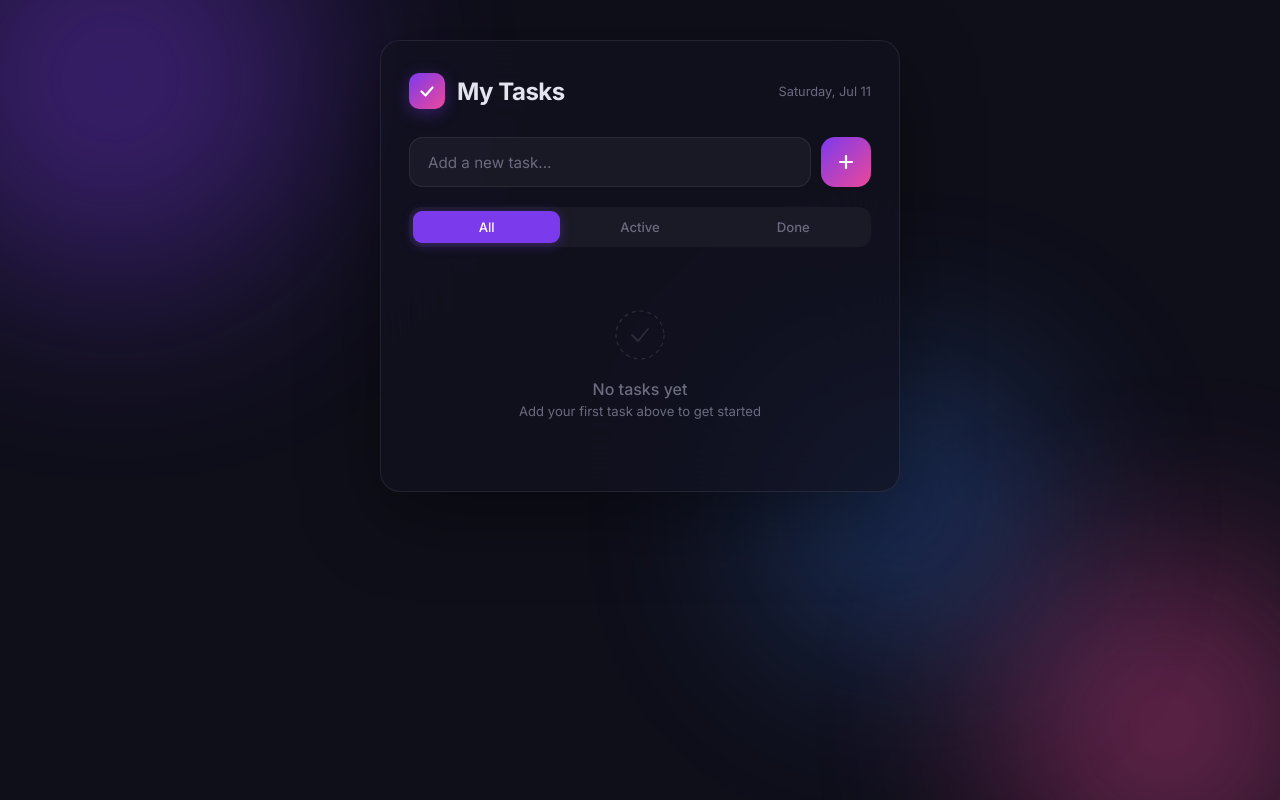
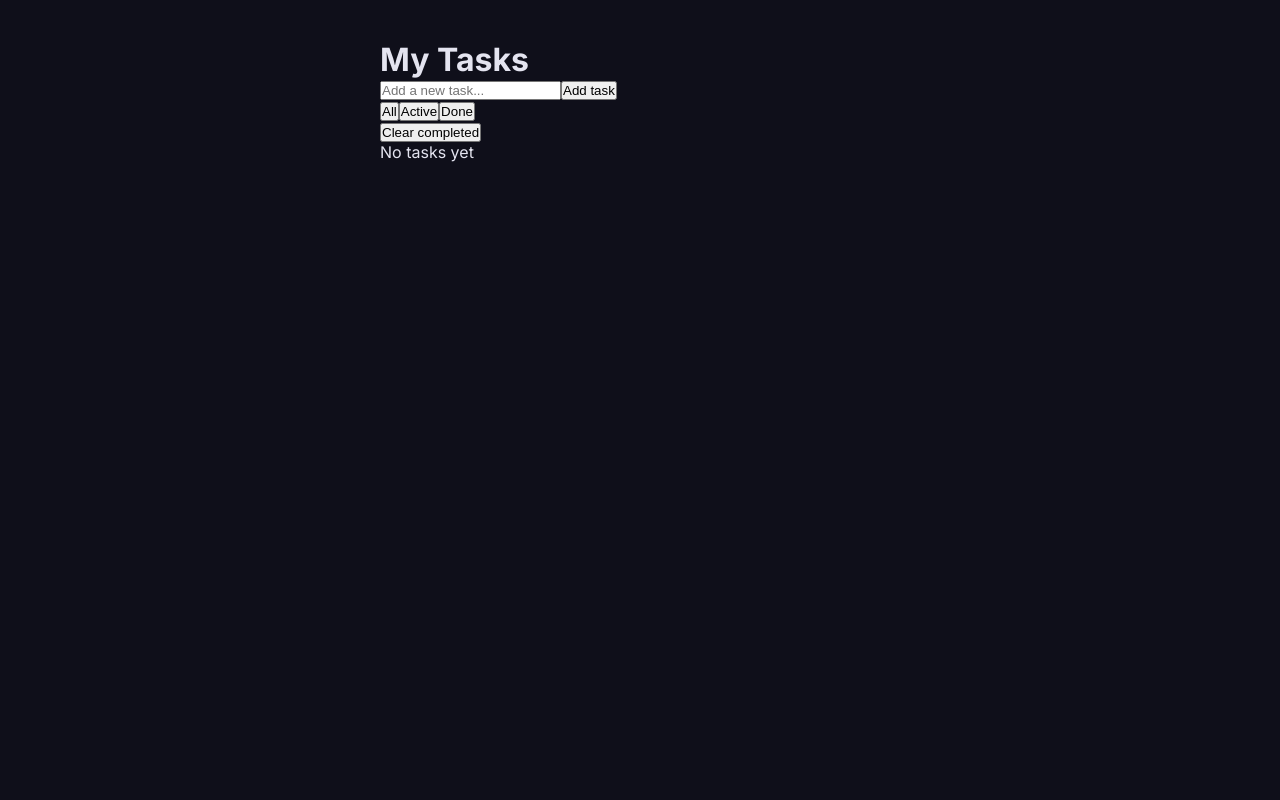
Before and after one commit to charkhaniakash/React-test, a React (Vite) app: page / in a window 1280 px wide. Built offline with nearby package versions, Linux system fonts and the light colour scheme.

Commit message:
FIx the issue in the TodoItem componet
Automated implementation by Forge Engine.

Files changed: 1

Forge-Work-Item: 94e44ad4-af06-4f7b-9f48-d1390299945e
Forge-Execution: 32d0215d-90d9-47dc-80a7-03d8ec62b6d2

```diff
--- a/src/App.jsx
+++ b/src/App.jsx
@@ -1,125 +1,74 @@
-import { useState, useEffect, useRef } from 'react'
-import { loadTodos, saveTodos, generateId } from './utils/storage'
-import { LogoIcon, PlusIcon } from './components/Icons'
-import TodoItem from './components/TodoItem'
-import EmptyState from './components/EmptyState'
-import FilterBar from './components/FilterBar'
-import './App.css'
+import React, { useState, useEffect } from 'react';
 
-export default function App() {
-  const [todos, setTodos] = useState(loadTodos)
-  const [input, setInput] = useState('')
-  const [filter, setFilter] = useState('all')
-  const inputRef = useRef(null)
+function App() {
+  const [todos, setTodos] = useState(() => {
+    const storedTodos = localStorage.getItem('todos');
+    return storedTodos ? JSON.parse(storedTodos) : [];
+  });
+  const [newTodo, setNewTodo] = useState('');
+  const [filter, setFilter] = useState('all');
 
   useEffect(() => {
-    saveTodos(todos)
-  }, [todos])
+    localStorage.setItem('todos', JSON.stringify(todos));
+  }, [todos]);
 
-  const addTodo = (e) => {
-    e.preventDefault()
-    const text = input.trim()
-    if (!text) return
-    setTodos((prev) => [{ id: generateId(), text, completed: false }, ...prev])
-    setInput('')
-    inputRef.current?.focus()
-  }
+  const handleAddTodo = () => {
+    if (!newTodo.trim()) return;
+    const newTodos = [...todos, { text: newTodo, completed: false }];
+    setTodos(newTodos);
+    setNewTodo('');
+  };
 
-  const toggleTodo = (id) => {
-    setTodos((prev) =>
-      prev.map((t) => (t.id === id ? { ...t, completed: !t.completed } : t))
-    )
-  }
+  const handleToggleCompleted = (index) => {
+    const newTodos = [...todos];
+    newTodos[index].completed = !newTodos[index].completed;
+    setTodos(newTodos);
+  };
 
-  const deleteTodo = (id) => {
-    setTodos((prev) => prev.filter((t) => t.id !== id))
-  }
+  const handleClearCompleted = () => {
+    const newTodos = todos.filter((todo) => !todo.completed);
+    setTodos(newTodos);
+  };
 
-  const clearCompleted = () => {
-    setTodos((prev) => prev.filter((t) => !t.completed))
-  }
-
-  const filtered = todos.filter((t) => {
-    if (filter === 'active') return !t.completed
-    if (filter === 'completed') return t.completed
-    return true
-  })
-
-  const remaining = todos.filter((t) => !t.completed).length
-  const hasCompleted = todos.some((t) => t.completed)
-
-  const today = new Date().toLocaleDateString('en-US', {
-    weekday: 'long',
-    month: 'short',
-    day: 'numeric',
-  })
+  const filteredTodos = todos.filter((todo) => {
+    if (filter === 'all') return true;
+    if (filter === 'active') return !todo.completed;
+    if (filter === 'done') return todo.completed;
+  });
 
   return (
-    <>
-      <div className="orb orb-1" />
-      <div className="orb orb-2" />
-      <div className="orb orb-3" />
+    <div>
+      <h1>My Tasks</h1>
+      <input
+        type="text"
+        value={newTodo}
+        onChange={(e) => setNewTodo(e.target.value)}
+        placeholder="Add a new task..."
+      />
+      <button onClick={handleAddTodo}>Add task</button>
+      <ul>
+        {filteredTodos.map((todo, index) => (
+          <li key={index}>
+            <input
+              type="checkbox"
+              checked={todo.completed}
+              onChange={() => handleToggleCompleted(index)}
+            />
+            <span>{todo.text}</span>
+          </li>
+        ))}
+      </ul>
+      <div>
+        <button onClick={() => setFilter('all')}>All</button>
+        <button onClick={() => setFilter('active')}>Active</button>
+        <button onClick={() => setFilter('done')}>Done</button>
+      </div>
+      <button onClick={handleClearCompleted}>Clear completed</button>
+      {todos.length === 0 && (
+        <p>No tasks yet</p>
+      )}
+    </div>
+  );
+}
 
-      <div className="app">
-        <header className="header">
-          <div className="logo">
-            <div className="logo-icon">
-              <LogoIcon />
-            </div>
-            <h1>My Tasks</h1>
-          </div>
-          <span className="date">{today}</span>
-        </header>
-
-        <form className="input-wrapper" onSubmit={addTodo}>
-          <input
-            ref={inputRef}
-            id="todo-input"
-            type="text"
-            value={input}
-            onChange={(e) => setInput(e.target.value)}
-            placeholder="Add a new task..."
-            autoComplete="off"
-          />
-          <button type="submit" className="add-btn" id="add-btn" aria-label="Add task">
-            <PlusIcon />
-          </button>
-        </form>
-
-        <FilterBar filter={filter} onFilterChange={setFilter} />
-
-        {filtered.length === 0 ? (
-          <EmptyState filter={filter} />
-        ) : (
-          <ul className="todo-list" aria-label="Task list">
-            {filtered.map((todo) => (
-              <TodoItem
-                key={todo.id}
-                todo={todo}
-                onToggle={toggleTodo}
-                onDelete={deleteTodo}
-              />
-            ))}
-          </ul>
-        )}
-
-        {todos.length > 0 && (
-          <footer className="footer">
-            <span>
-              {remaining} task{remaining !== 1 ? 's' : ''} remaining
-            </span>
-            {hasCompleted && (
-              <button
-                className="clear-btn"
-                id="clear-completed-btn"
-                onClick={clearCompleted}
-              >
-                Clear completed
-              </button>
-            )}
-          </footer>
-        )}
-      </div>
-    </>
-  )
-}
+export default App;
```
